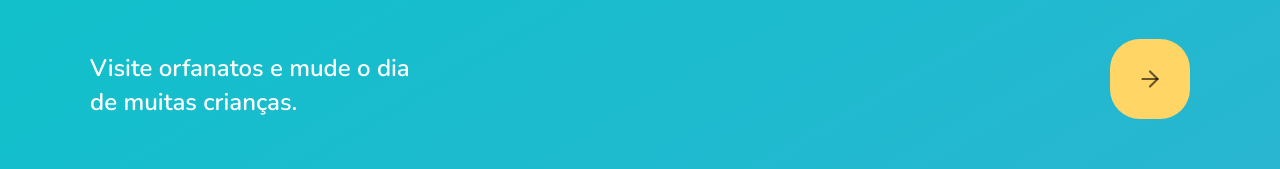
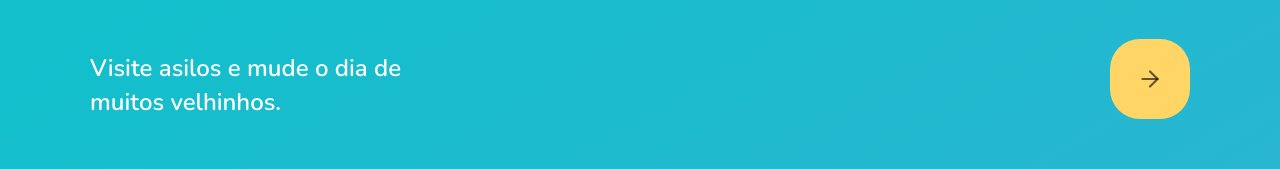
Before and after one commit to TheHumphrey/tcc_frontend, a React (Create React App) app: page / in a window 1280 px wide. Shown: the part 621-790 px from the top of the page. Built offline with nearby package versions, Linux system fonts and the light colour scheme.

Commit message:
update text

```diff
--- a/src/pages/Landing.tsx
+++ b/src/pages/Landing.tsx
@@ -15,7 +15,7 @@ const Landing = () => {
 
         <main>
           <h1>Leve Felicidade para o mundo</h1>
-          <p>Visite orfanatos e mude o dia de muitas crianças.</p>
+          <p>Visite asilos e mude o dia de muitos velhinhos.</p>
         </main>
 
         <div className="location">
```
